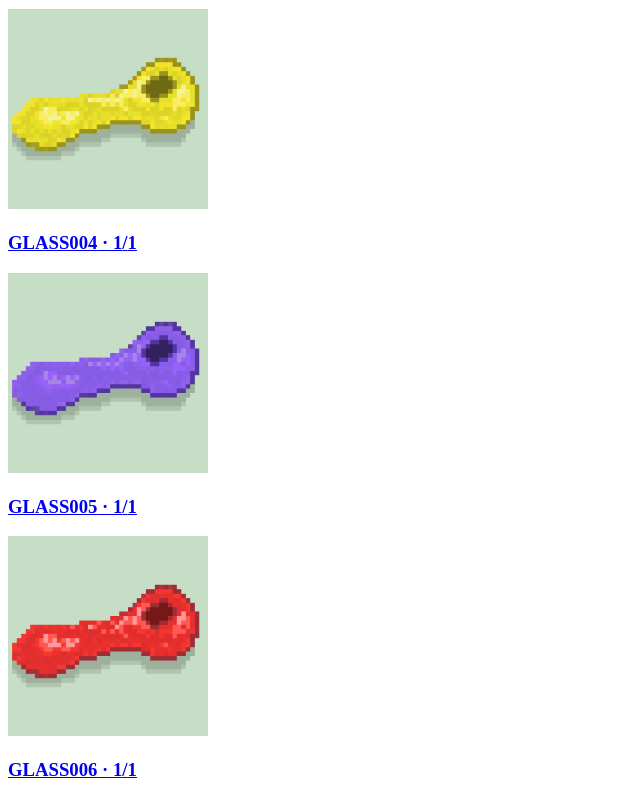
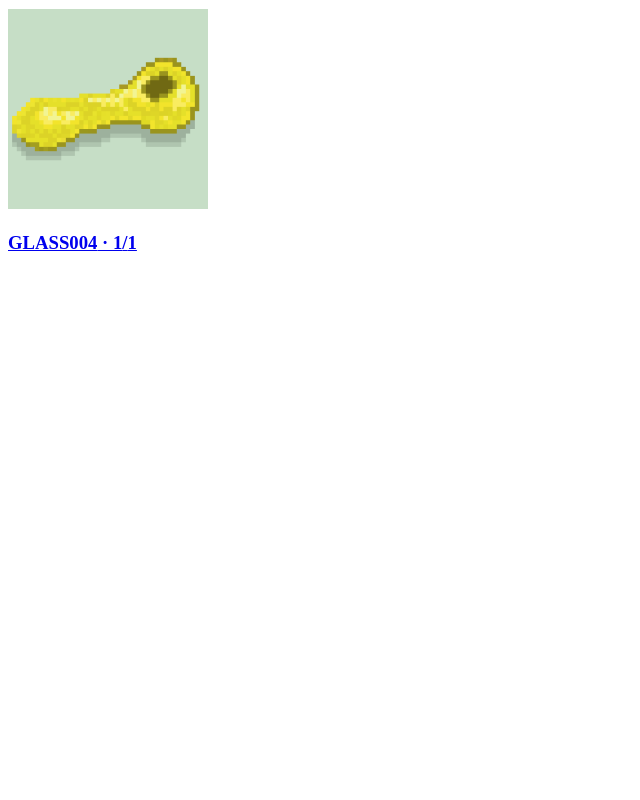
Before and after one commit to 1forh/algonugz.com, a Next.js app: page / in a window 1280 px wide. Shown: the part 4179-4979 px from the top of the page, without its empty margins (0-640 px from the left). After the commit the page ends 4452 px from the top, so only its background shows below. Built offline with nearby package versions, Linux system fonts and the light colour scheme.

Commit message:
removes a couple glass pipes

```diff
--- a/pages/index.js
+++ b/pages/index.js
@@ -132,20 +132,20 @@ export default function Home() {
       quantity: 1,
       total: 1,
     },
-    {
-      url: 'https://ab2.gallery/asset/440209551',
-      image: '/glass/GLASS005.png',
-      id: 'GLASS005',
-      quantity: 1,
-      total: 1,
-    },
-    {
-      url: 'https://ab2.gallery/asset/440211179',
-      image: '/glass/GLASS006.png',
-      id: 'GLASS006',
-      quantity: 1,
-      total: 1,
-    },
+    // {
+    //   url: 'https://ab2.gallery/asset/440209551',
+    //   image: '/glass/GLASS005.png',
+    //   id: 'GLASS005',
+    //   quantity: 1,
+    //   total: 1,
+    // },
+    // {
+    //   url: 'https://ab2.gallery/asset/440211179',
+    //   image: '/glass/GLASS006.png',
+    //   id: 'GLASS006',
+    //   quantity: 1,
+    //   total: 1,
+    // },
   ];
 
   return (
```
